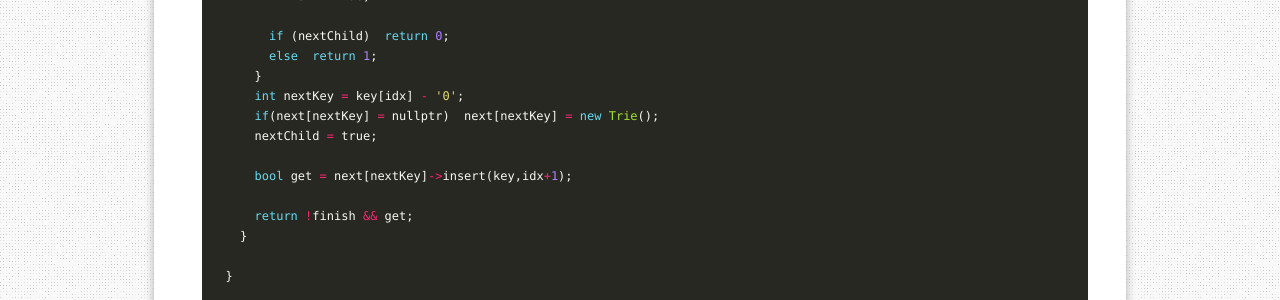
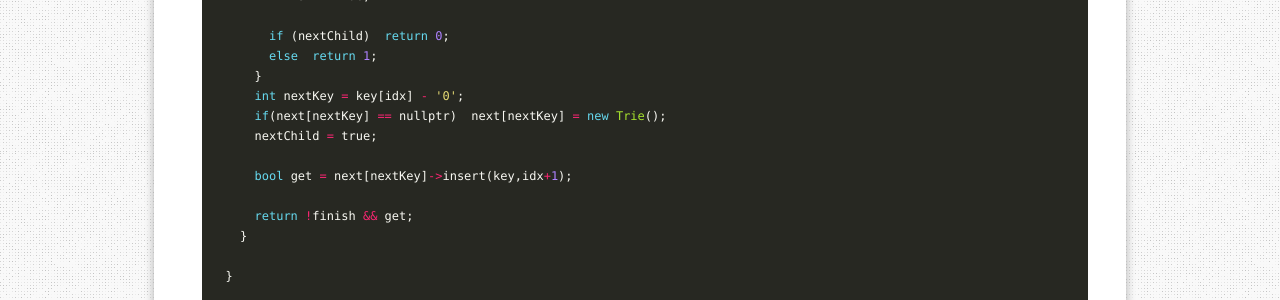
Before and after one commit to aristohyun/aristohyun.github.io, a Jekyll site: the page built from _posts/2020-07-29-Trie.md, in a window 1280 px wide. Shown: the part 1047-1347 px from the top of the page. Built offline with Jekyll 4.4.1, drawn with Linux system fonts in a browser that asks for light colours; comment, search, counter and statistics services are not loaded.

```diff
--- a/_posts/2020-07-29-Trie.md
+++ b/_posts/2020-07-29-Trie.md
@@ -40,7 +40,7 @@ class Trie{
       else  return 1;
     }
     int nextKey = key[idx] - '0';
-    if(next[nextKey] = nullptr)  next[nextKey] = new Trie();
+    if(next[nextKey] == nullptr)  next[nextKey] = new Trie();
     nextChild = true;
 
     bool get = next[nextKey]->insert(key,idx+1);
```
